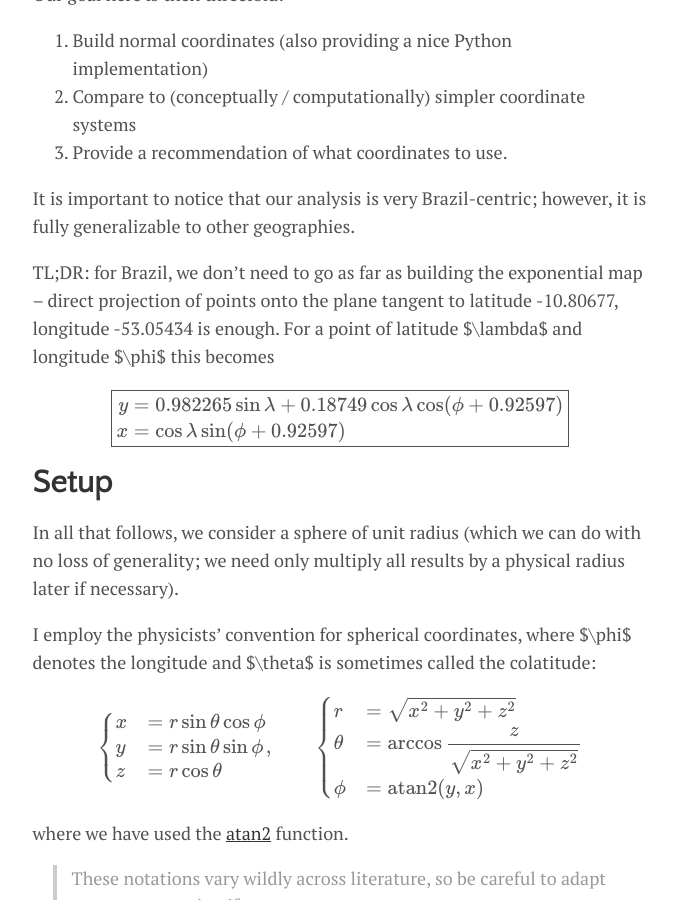
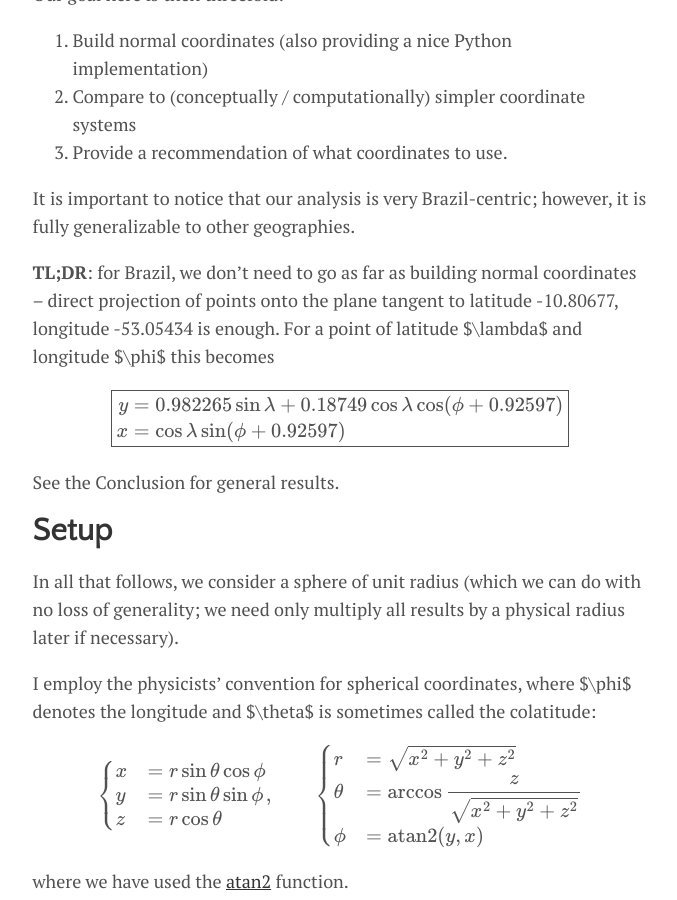
Before and after one commit to takeshimg92/takeshimg92.github.io, a Jekyll site: the page built from _posts/2023-05-11-local_coordinates.md, in a window 1280 px wide and 900 px high, scrolled down 2926 px. Shown: the whole window, without its empty margins (300-977 px from the left). Built offline with Jekyll 4.4.1, drawn with Linux system fonts in a browser that asks for light colours; formulas are drawn with MathJax 3.

Commit message:
adding tldr

```diff
--- a/_posts/2023-05-11-local_coordinates.md
+++ b/_posts/2023-05-11-local_coordinates.md
@@ -55,12 +55,14 @@ Our goal here is then threefold:
 
 It is important to notice that our analysis is very Brazil-centric; however, it is fully generalizable to other geographies.
 
-TL;DR: for Brazil, we don't need to go as far as building the exponential map -- direct projection of points onto the plane tangent to latitude -10.80677, longitude -53.05434 is enough. For a point of latitude $\lambda$ and longitude $\phi$ this becomes
+**TL;DR**: for Brazil, we don't need to go as far as building normal coordinates  -- direct projection of points onto the plane tangent to latitude -10.80677, longitude -53.05434 is enough. For a point of latitude $\lambda$ and longitude $\phi$ this becomes
 
 $$\boxed{\begin{align*}
 y &= 0.982265 \sin \lambda + 0.18749 \cos\lambda \cos(\phi+0.92597)\\
 x &= \cos \lambda \sin(\phi +0.92597)\\
 \end{align*}}$$
+
+See the Conclusion for general results.
 
 
 # Setup
```
